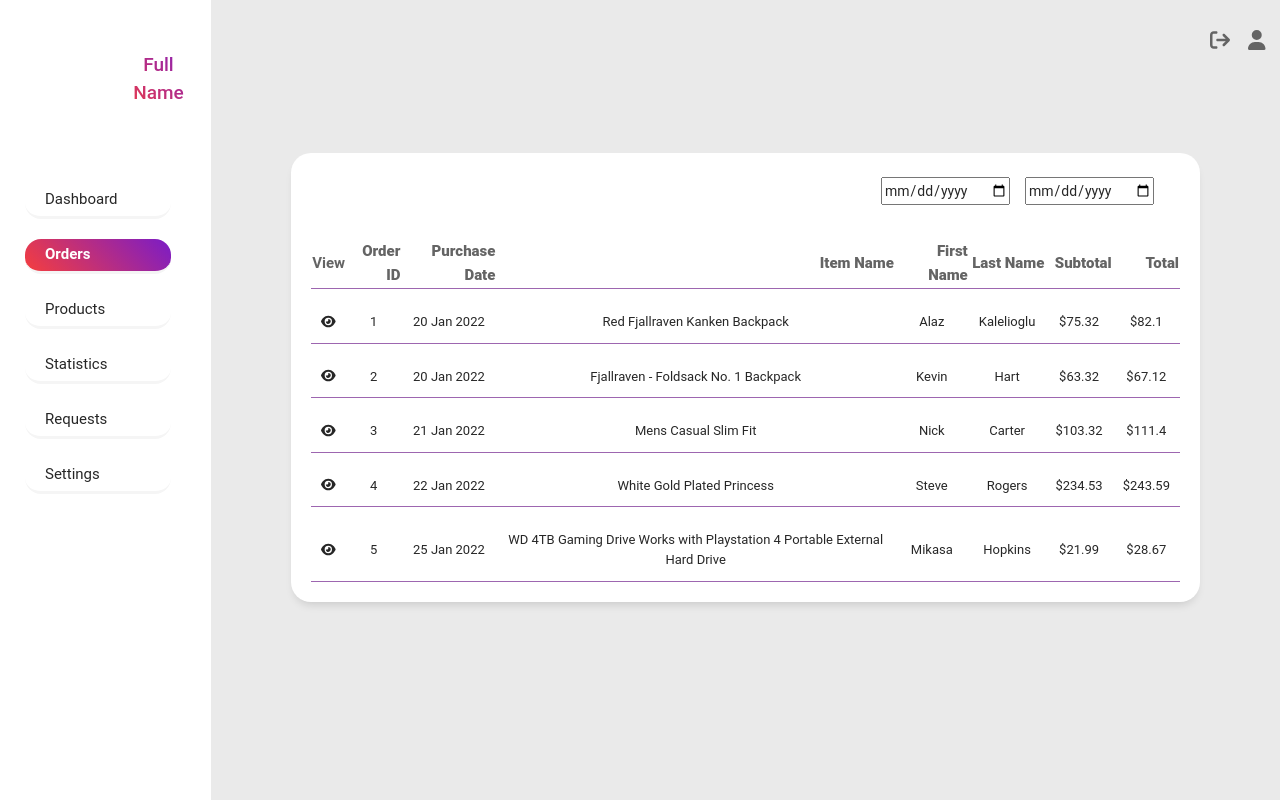
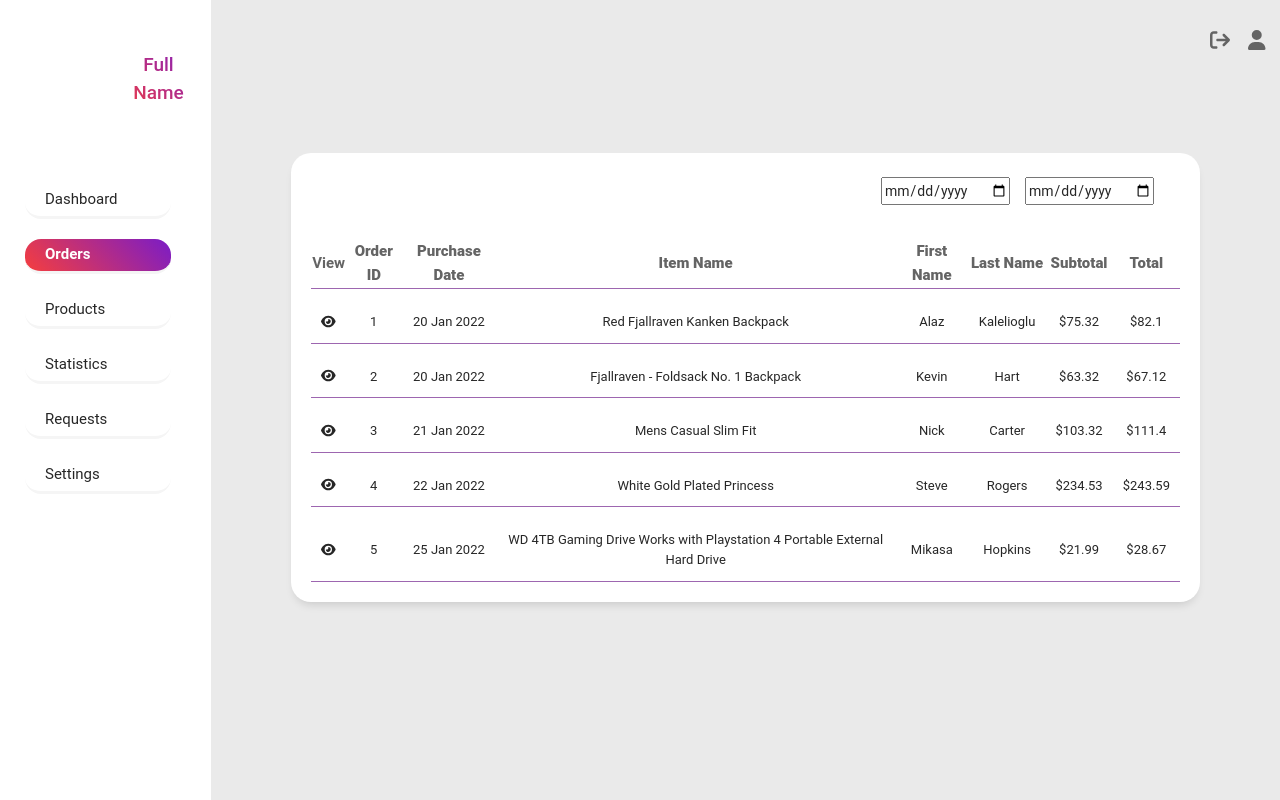
Before and after one commit to Akaleli1/admin-dashboard, a React (Create React App) app: page / in a window 1280 px wide. Shown: the top 800 px of the page. Built offline with nearby package versions, Linux system fonts and the light colour scheme.

Commit message:
Added spesification text-align=center to OrderTable's thead tag.

```diff
--- a/src/styles/orders/styles.scss
+++ b/src/styles/orders/styles.scss
@@ -25,8 +25,7 @@ table{
     }
     th{
         display: table-cell;
-        vertical-align: inherit;
-        text-align: -internal-center;
+        text-align: center;
     }
     td {
         text-align: center;
```
